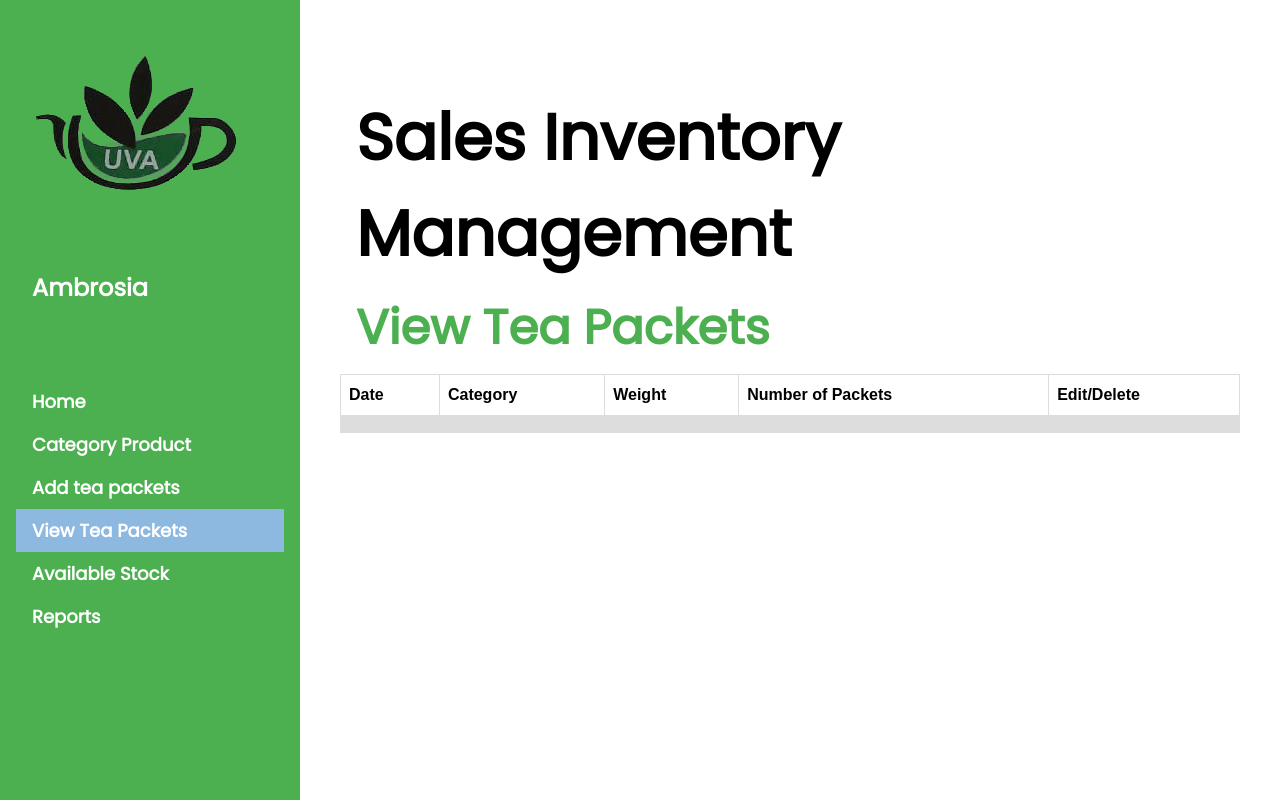
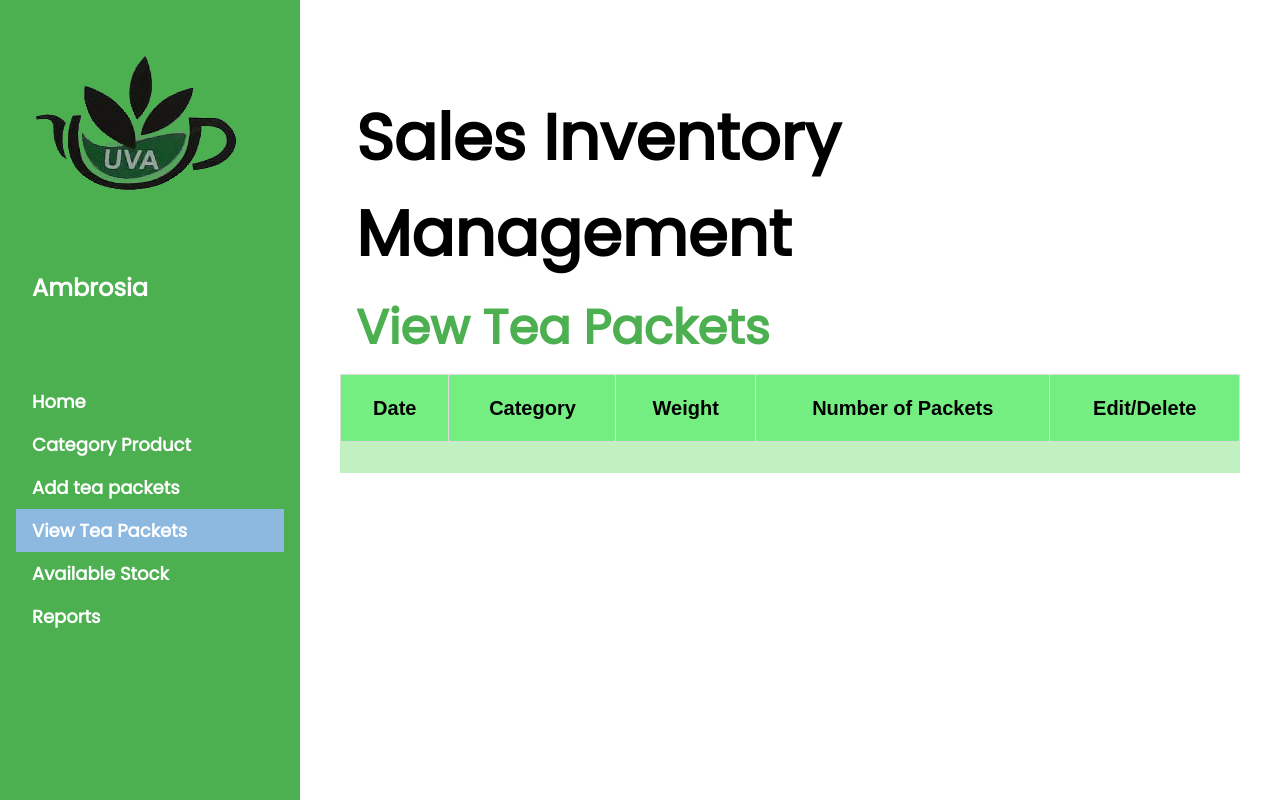
Before and after one commit to viduraperera/Ambrosia, a Django app: page /Home/Shop/InventoryHome/viewpackets in a window 1280 px wide. Run offline with Django 3.2, Linux system fonts and the light colour scheme; the visitor is signed in with stand-in values (Sample User, id 1); data that the repository does not hold is empty.

Commit message:
css edited - nethmi amaranayake

```diff
--- a/Ambrosia_Project/urls.py
+++ b/Ambrosia_Project/urls.py
@@ -16,7 +16,7 @@ urlpatterns = [
     path('Factory', views.factoryHomepage, name='factory_home'),
     path('Shop', views.teashopHomepage, name='teashop_home'),
 
-    path('Shop/InventoryHome', views.inventoryhome, name="inventoryhome"),
+    path('Shop/InventoryHome', views.inventoryreports, name="inventoryhome"),
 
     path('Shop/InventoryHome/addCategoryProduct', views.addCategoryProduct, name="addCategoryProduct"),
     path('Shop/InventoryHome/updateategoryProduct', views.updateategoryProduct, name="updateategoryProduct"),
--- a/Ambrosia_Project/views.py
+++ b/Ambrosia_Project/views.py
@@ -143,11 +143,6 @@ def DeleteUser(request):
 
 #--------------------------------------------------------------------------------------------
 
-
-
-@login_required(login_url='login')
-def inventoryhome (request):
-    return render(request, 'TeaShopInventory_Templates/../templates/inventoryhome.html')
 
 
 @login_required(login_url='login')
--- a/templates/TeaShopInventory_Templates/addCategoryProduct.html
+++ b/templates/TeaShopInventory_Templates/addCategoryProduct.html
@@ -35,6 +35,7 @@
 		<label for="weight">Category Weight: </label>
 		{{ form.weight }}
 	</div>
+        <br><br>
 
 	<div class="form-group">
 
@@ -65,13 +66,13 @@
           <form action = "{% url 'viewCategoryProduct' %}" method="post">
               {% csrf_token %}
           <input type="hidden" name="cpID" value="{{ prod.id }}">
-          <input type="submit" class="btn1" value="Edit">
+          <input type="submit" class="btn1" value="   EDIT   ">
           </form>
 
         <form action = "{% url 'deleteCategoryProduct' %}" method="post">
               {% csrf_token %}
           <input type="hidden"  name="cpID" value="{{ prod.id }}" >
-          <input type="submit" class="btn2" value="Delete" onclick="if (!confirm('Are you sure You Want to Delete?.Press Ok To Confirm.')) { return false }">
+          <input type="submit" class="btn2" value="DELETE" onclick="if (!confirm('Are you sure You Want to Delete?.Press Ok To Confirm.')) { return false }">
 
           </form>
 
--- a/templates/shopInventoryBase.html
+++ b/templates/shopInventoryBase.html
@@ -19,14 +19,23 @@ table {
             width: 100%;
         }
 
-td, th {
+        th {
             border: 1px solid #dddddd;
+            text-align: center;
+            font-size: 20px;
+            padding: 18px;
+            background: #75ee81;
+        }
+
+        td {
+            border: 1px solid #c1f1c1;
             text-align: left;
-  padding: 8px;
+            font-size: 20px;
+            padding: 15px;
         }
 
         tr:nth-child(even) {
-  background-color: #dddddd;
+            background-color: #c1f1c1;
         }
 
 .btn1 {
```
Also changed, not shown: templates/inventoryhome.html (deleted, +0 -61 lines). Lines whose indentation alone changed are shown as unchanged.
